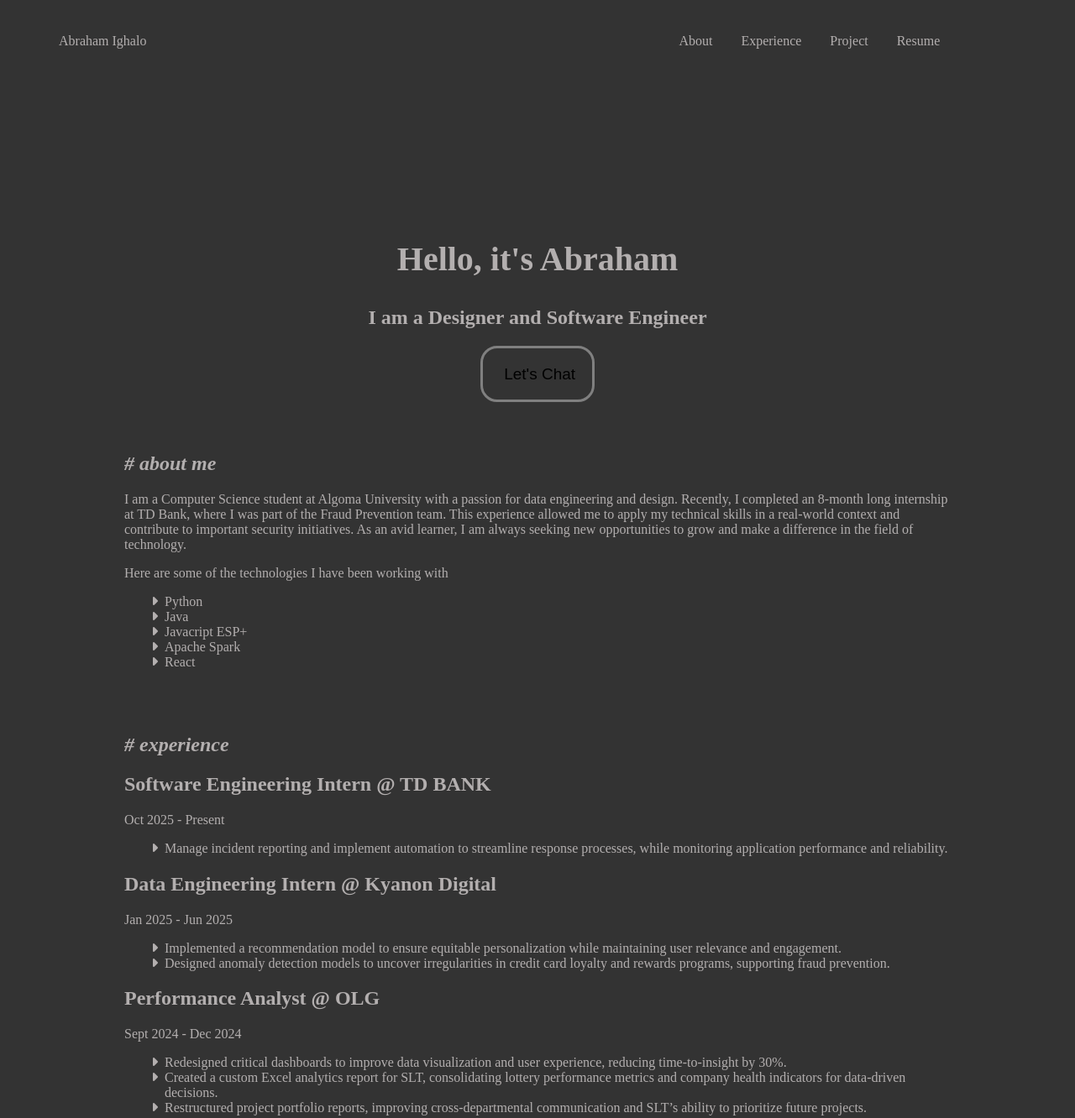
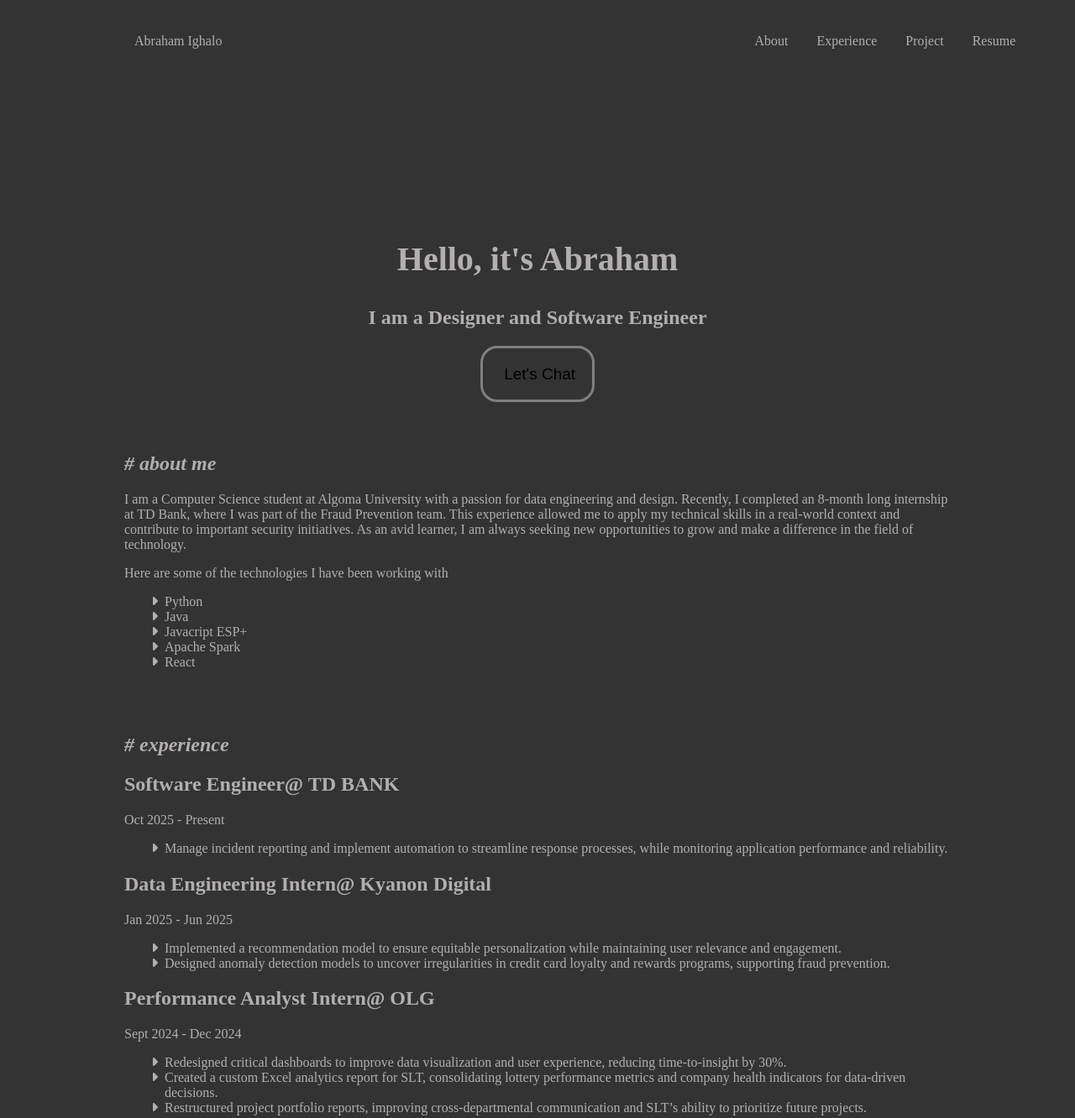
Before and after one commit to A-Ighalo/Web-Portfolio, a plain HTML site: page home.html in a window 1280 px wide. Shown: the top 1332 px of the page at 84% size. Drawn offline with nearby package versions, Linux system fonts and the light colour scheme; a script that the page names is missing.

Commit message:
Style changes for home page

```diff
--- a/css/style.css
+++ b/css/style.css
@@ -23,6 +23,7 @@ header a {
 
 .separated_headers {
     padding-right: 50%;
+    padding-left:10%;
 }
 
 #About {
--- a/home.html
+++ b/home.html
@@ -67,7 +67,7 @@
                 </i>
 
                 <div>
-                    <h1>Software Engineering Intern @ TD BANK</h1>
+                    <h1>Software Engineer@ TD BANK</h1>
                     Oct 2025 - Present
                     <ul class="ProgLang">
                         <li>Manage incident reporting and implement automation to streamline response processes,
@@ -77,7 +77,7 @@
                 </div>
 
                 <div>
-                    <h1>Data Engineering Intern @ Kyanon Digital</h1>
+                    <h1>Data Engineering Intern@ Kyanon Digital</h1>
                     Jan 2025 - Jun 2025
                     <ul class="ProgLang">
                         <li>Implemented a recommendation model to ensure equitable
@@ -90,7 +90,7 @@
                 </div>
 
                 <div>
-                    <h1> Performance Analyst @ OLG</h1>
+                    <h1> Performance Analyst Intern@ OLG</h1>
                     Sept 2024 - Dec 2024
                     <ul class="ProgLang">
                         <li>Redesigned critical dashboards to improve data visualization
@@ -109,7 +109,7 @@
 
 
                 <div>
-                    <h1>Junior Data Analyst Intern @ Sault Area Hospital</h1>
+                    <h1>Junior Data Analyst Intern@ Sault Area Hospital</h1>
                     Jul 2024 - Sep 2024
                     <ul class="ProgLang">
                         <li>Reduced manual reporting time by 90% through automation of Excel/Word processes into
@@ -129,7 +129,7 @@
                 </div>
 
                 <div>
-                    <h1>Software Engineering Intern @ TD BANK</h1>
+                    <h1>Software Engineering Intern@ TD BANK</h1>
                     May 2023 - Dec 2023
                     <ul class="ProgLang">
                         <li>At TD Bank, I was part of the Fraud Engineering team,
```
